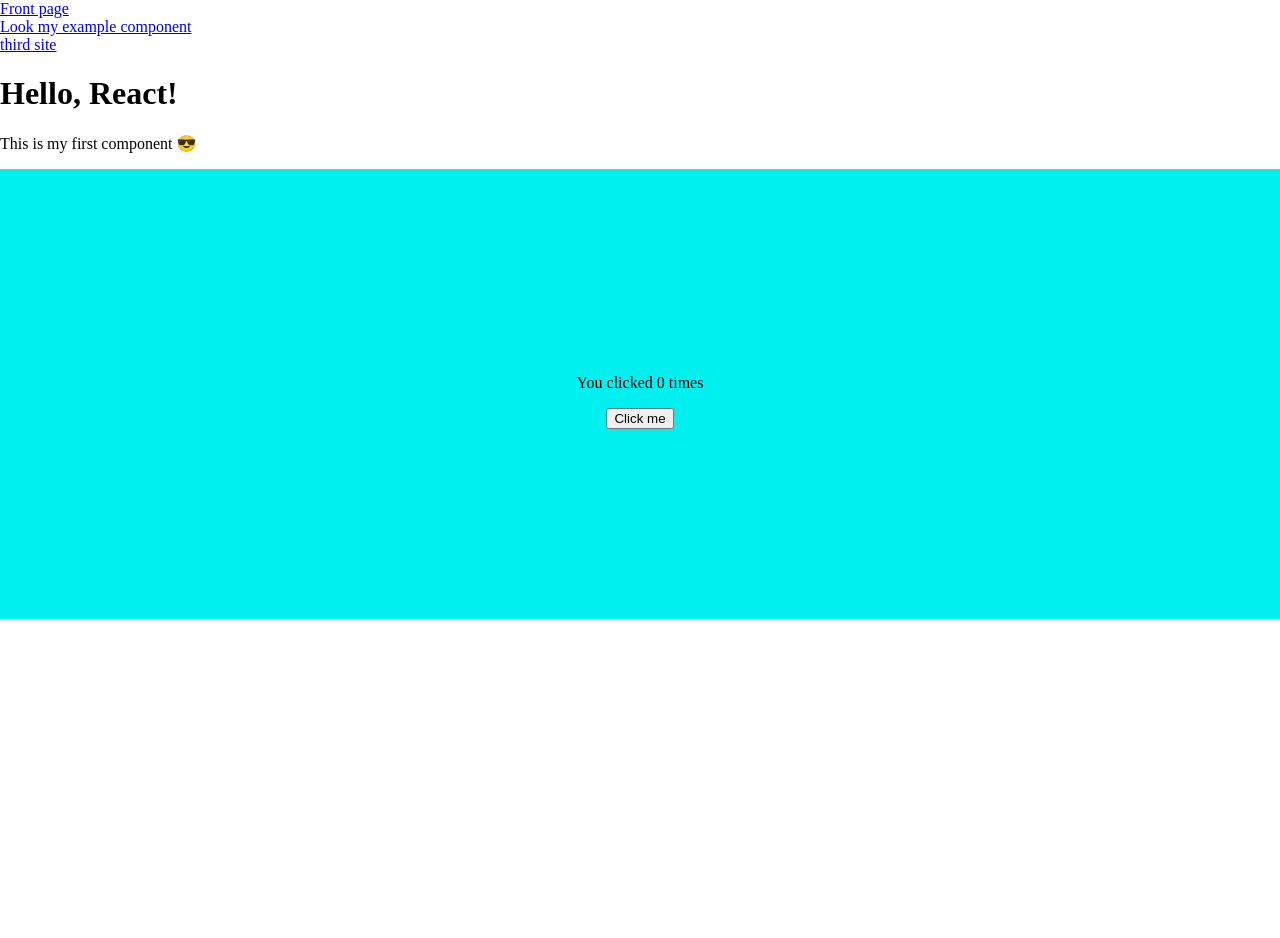
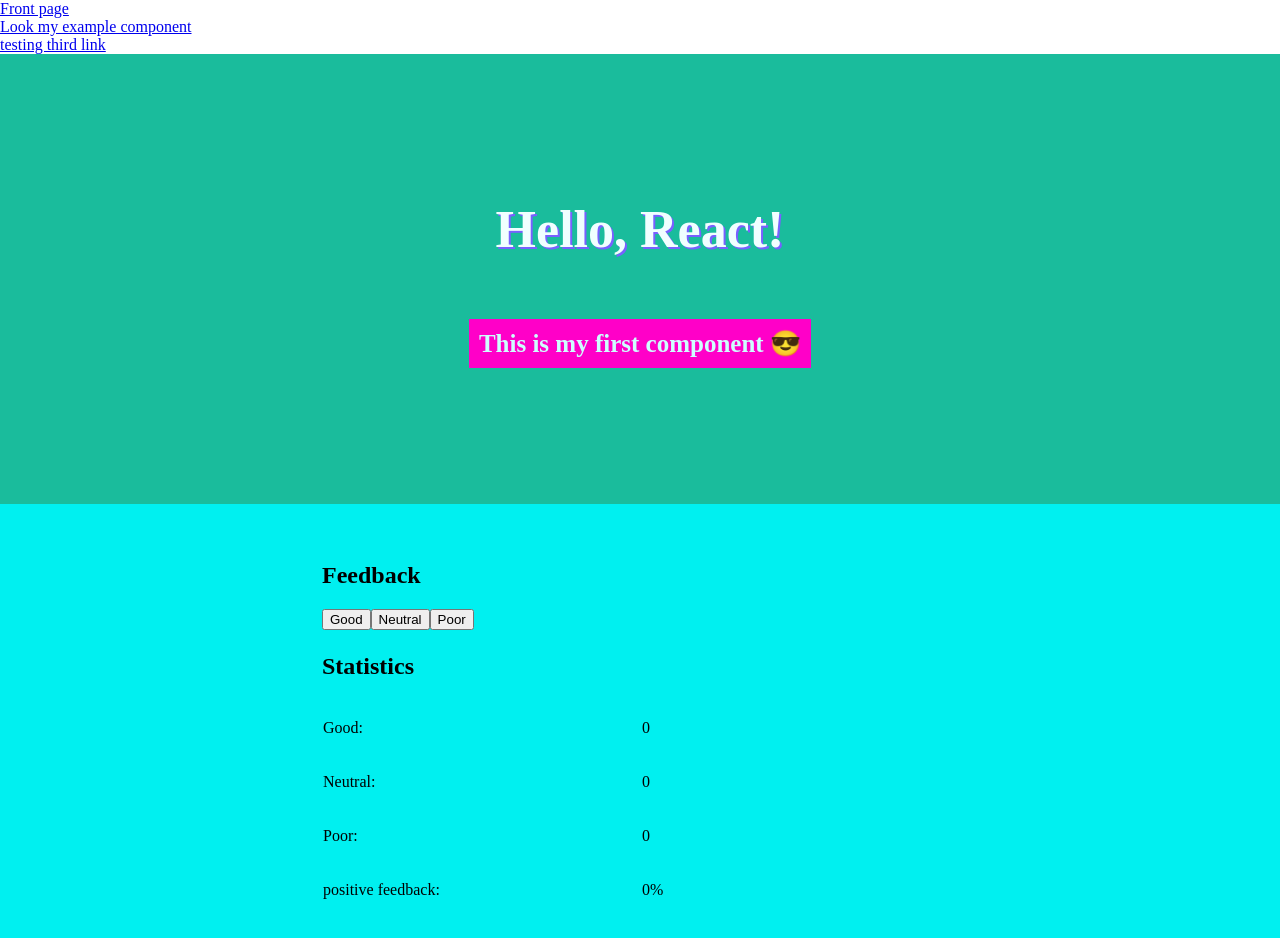
Before and after one commit to Archilon/Portfolio, a React (Create React App) app: page /#/ in a window 1280 px wide. Shown: the top 938 px of the page. Before the commit the page ends 800 px from the top, so only its background shows below. Built offline with nearby package versions, Linux system fonts and the light colour scheme.

Commit message:
added feedback test

```diff
--- a/src/App.tsx
+++ b/src/App.tsx
@@ -10,7 +10,9 @@ import {
     Route,
     Link
   } from 'react-router-dom';
-import Main from './sites/main';
+import Main from './sites/feedback';
+import Mainsite from './sites/feedback';
+import Feedback from './sites/feedback';
 ///<ClickCount />
 const App: React.FC = () => {
     return (
@@ -20,14 +22,14 @@ const App: React.FC = () => {
         <div className={styles.navbar}>
           <Link to='/'>Front page</Link>
           <Link to='example'>Look my example component</Link>
-          <Link to='sites'>third site</Link>
+          <Link to='sites'>testing third link</Link>
         </div>
 
         <Switch>
           {/* Changing content comes here */}
           <Route exact path='/' component={MyFirstComponent} />
           <Route exact path='/example' component={SomeExampleComponent}/>
-          <Route exact path='/sites' component={Main}/>
+          <Route exact path='/sites' component={Feedback}/>
 
         </Switch>
 
--- a/src/components/ClickCount/clickCount.module.scss
+++ b/src/components/ClickCount/clickCount.module.scss
@@ -8,3 +8,7 @@
     align-items: center;
 
 }
+
+table, th, td {
+    width: 50%
+  }
--- a/src/components/ClickCount/clickCount.tsx
+++ b/src/components/ClickCount/clickCount.tsx
@@ -6,15 +6,36 @@ type ClickCountProps = {}
 
 const ClickCount: React.FC<ClickCountProps> = () => {
 
-const [count, setCount] = useState(0);
+const [good, setgood] = useState(0);
+const [neutral, setneutral] = useState(0);
+const [poor, setpoor] = useState(0);
+const percent = (good/(good+neutral+poor)*100||0)
 
         return (
 
           <div className={styles.container}>
-            <p>You clicked {count} times</p>
-            <button onClick={() => setCount(count + 1)}>
-              Click me
-            </button>
+
+            <table>
+              <h2>Feedback</h2>
+              <button onClick={() => setgood(good + 1)}>Good</button>
+              <button onClick={() => setneutral(neutral + 1)}>Neutral</button>
+              <button onClick={() => setpoor(poor + 1)}>Poor</button>
+              <tr>
+              </tr>
+                <h2>Statistics</h2>
+                <tr>
+                <td><p>Good:</p></td>          <td><p>{good} </p></td>
+                </tr>
+                <tr>
+                <td><p>Neutral:</p></td>          <td><p>{neutral} </p></td>
+                </tr>
+                <tr>
+                <td><p>Poor:</p></td>          <td><p>{poor} </p></td>
+                </tr>
+                <tr>
+                <td><p>positive feedback:</p></td>          <td><p>{percent}% </p></td>
+                </tr>
+            </table>
           </div>
         );
       }
--- a/src/components/myFirstComponent.tsx
+++ b/src/components/myFirstComponent.tsx
@@ -1,5 +1,5 @@
 import React from 'react'
-
+import styles from './example/someExampleComponent.module.scss'
 type MyFirstComponentProps = {
 
 }
@@ -7,7 +7,7 @@ type MyFirstComponentProps = {
 const MyFirstComponent: React.FC<MyFirstComponentProps> = () => {
 
     return (
-        <div>
+        <div className={styles.container}>
             <h1>Hello, React!</h1>
             <p>This is my first component 😎</p>
         </div>
--- /dev/null
+++ b/src/sites/feedback.tsx
@@ -0,0 +1,16 @@
+import React from 'react'
+import styles from '../components/example/someExampleComponent.module.scss'
+type MainProps = {
+
+}
+
+const Feedback: React.FC<MainProps> = () => {
+  return (
+    <div className={styles.container}>
+      <h1>Third site!</h1>
+      <p>some placeholder text here</p>
+    </div>
+  )
+}
+
+export default Feedback
--- a/src/sites/main.tsx
+++ /dev/null
@@ -1,15 +0,0 @@
-import React from 'react'
-
-type MainProps = {
-
-}
-
-const Main: React.FC<MainProps> = () => {
-  return (
-    <div>
-      Main
-    </div>
-  )
-}
-
-export default Main
```
Also changed, not shown: src/sites/main.module.scss (added).
